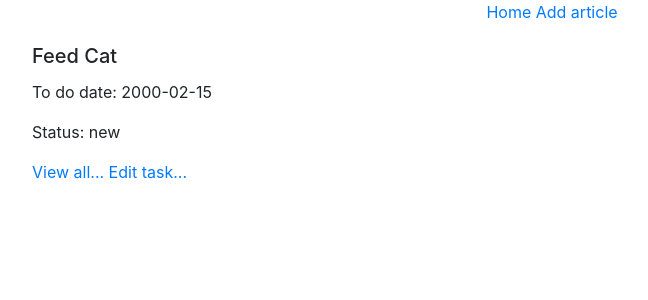
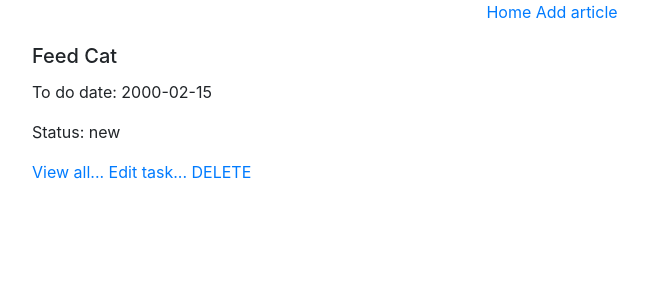
Before and after one commit to bitterslim/homework_lesson55_Alima_Utkelbayeva, a Django app: page / in a window 1280 px wide. Shown: the top 300 px of the page, without its empty margins (88-736 px from the left). Run offline with Django 3.2, Linux system fonts and the light colour scheme; data comes from the database, SQL or seed files in the repository; parts of the project's set-up code (start-up, migrations or seed data) failed here and were passed over; some libraries are stand-ins or nearby versions.

Commit message:
Добавлены ссылки на страницы обновления и удаления

```diff
--- a/webapp/templates/index.html
+++ b/webapp/templates/index.html
@@ -15,6 +15,7 @@
     <p class="card-text">Status: {{task.status}}</p>
 <a href="{% url 'task_detail' task.pk %}">View all...</a>
 <a href="{% url 'task_update' task.pk %}">Edit task...</a>
+<a href="{% url 'task_delete' task.pk %}">DELETE</a>
   </div>
     </form>
         {%endfor%}
```
